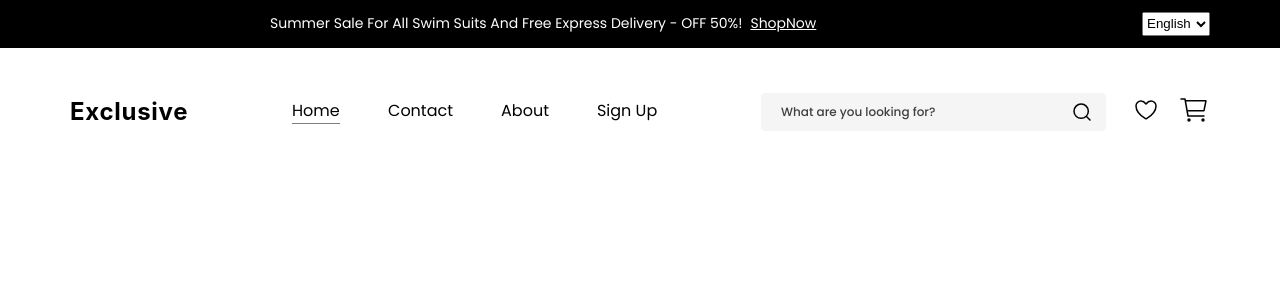
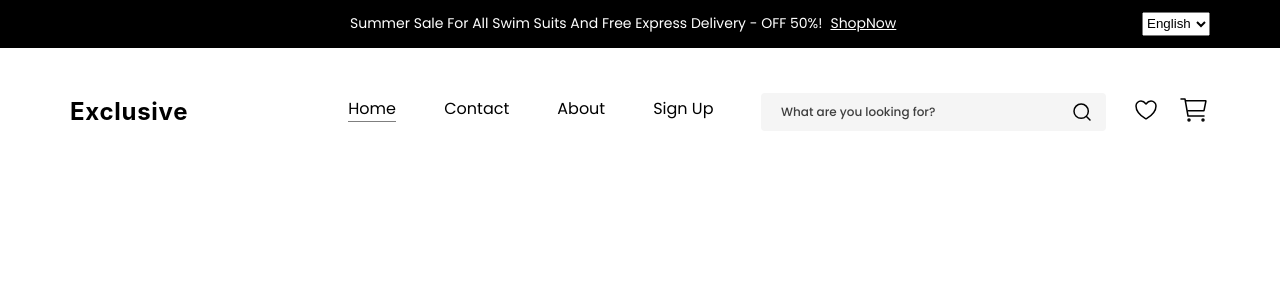
Before and after one commit to AndreyHunter/exclusive, a React (Vite) app: page / in a window 1280 px wide. Shown: the top 300 px of the page. Built offline with nearby package versions, Linux system fonts and the light colour scheme.

Commit message:
corrected the distance in the topHeader component

```diff
--- a/src/components/header/Header.jsx
+++ b/src/components/header/Header.jsx
@@ -10,8 +10,10 @@ import styles from './header.module.scss';
 const Header = () => {
     return (
         <div className={styles.content}>
-            <Logo />
-            <HeaderNav pages={navBarPages} />
+            <div className={styles.left}>
+                <Logo />
+                <HeaderNav pages={navBarPages} />
+            </div>
             <div className={styles.wrapper}>
                 <Search />
                 <UserActions />
--- a/src/components/header/header.module.scss
+++ b/src/components/header/header.module.scss
@@ -2,6 +2,11 @@
     display: flex;
     align-items: center;
     justify-content: space-between;
+}
+
+.left {
+    display: flex;
+    gap: 160px;
 }
 
 .wrapper {
--- a/src/components/topHeader/topHeader.module.scss
+++ b/src/components/topHeader/topHeader.module.scss
@@ -7,7 +7,7 @@
     display: flex;
     justify-content: space-between;
     gap: 10px;
-    padding-left: 200px;
+    padding-left: 280px;
     padding-block: 12px;
     color: white;
 
```
